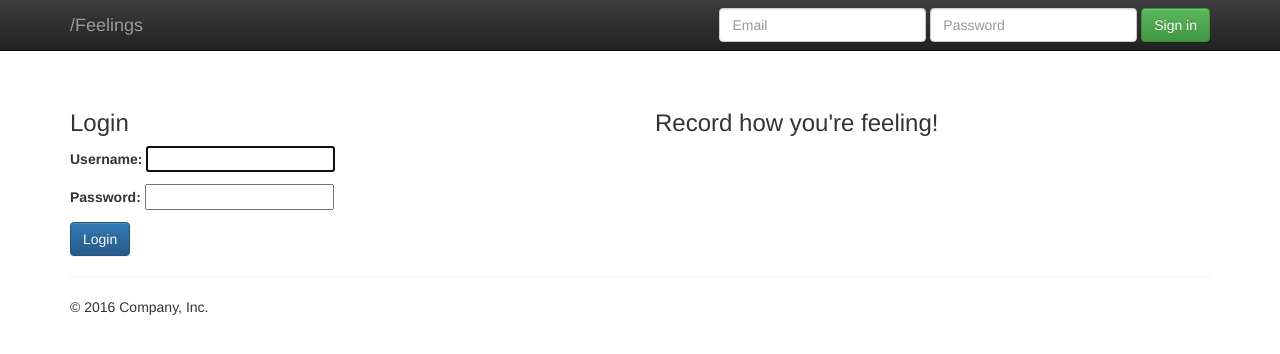
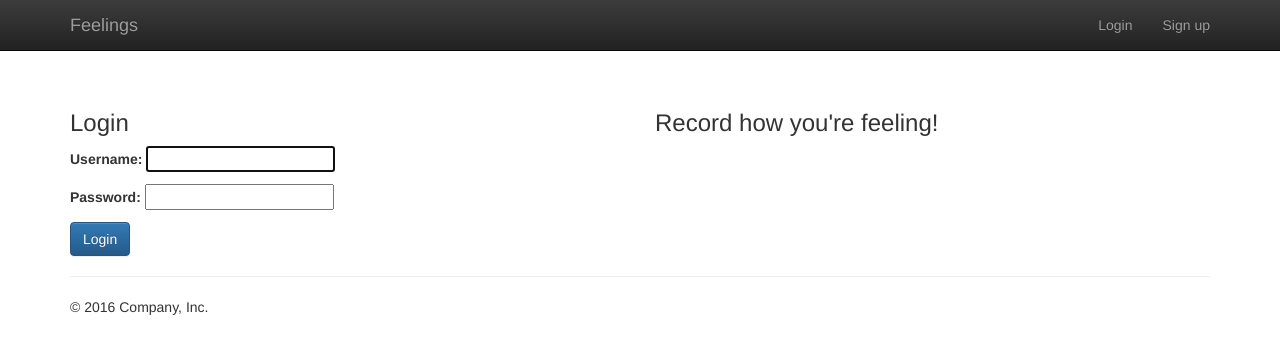
Before and after one commit to shashwatkoliwad/feelings, a Django app: page /users/login/ in a window 1280 px wide. Shown: the top 354 px of the page. Run offline with Django 3.2, Linux system fonts and the light colour scheme; some libraries are stand-ins or nearby versions.

Commit message:
Menu reflects login status

```diff
--- a/templates/index.html
+++ b/templates/index.html
@@ -1,7 +1,6 @@
 {% extends "layout.html" %}
 
 {% block content %}
-<h1>Welcome to feelings</h1>
 
 <!-- Main jumbotron for a primary marketing message or call to action -->
     <div class="jumbotron">
--- a/templates/layout.html
+++ b/templates/layout.html
@@ -34,18 +34,17 @@
             <span class="icon-bar"></span>
             <span class="icon-bar"></span>
           </button>
-          <a class="navbar-brand" href="#">{% url 'home' %}Feelings</a>
+          <a class="navbar-brand" href="{% url 'home' %}">Feelings</a>
         </div>
         <div id="navbar" class="navbar-collapse collapse">
-          <form class="navbar-form navbar-right">
-            <div class="form-group">
-              <input type="text" placeholder="Email" class="form-control">
-            </div>
-            <div class="form-group">
-              <input type="password" placeholder="Password" class="form-control">
-            </div>
-            <button type="submit" class="btn btn-success">Sign in</button>
-          </form>
+        <ul class="nav navbar-nav navbar-right">
+            {% if not user.is_authenticated %}
+                <li><a href="{% url 'users:login' %}">Login</a> </li>
+                <li><a href="#">Sign up</a></li>
+            {% else %}
+                    <li><a href="#">Record</a></li>
+            {%  endif %}
+        </ul>
         </div><!--/.navbar-collapse -->
       </div>
     </nav>
```
